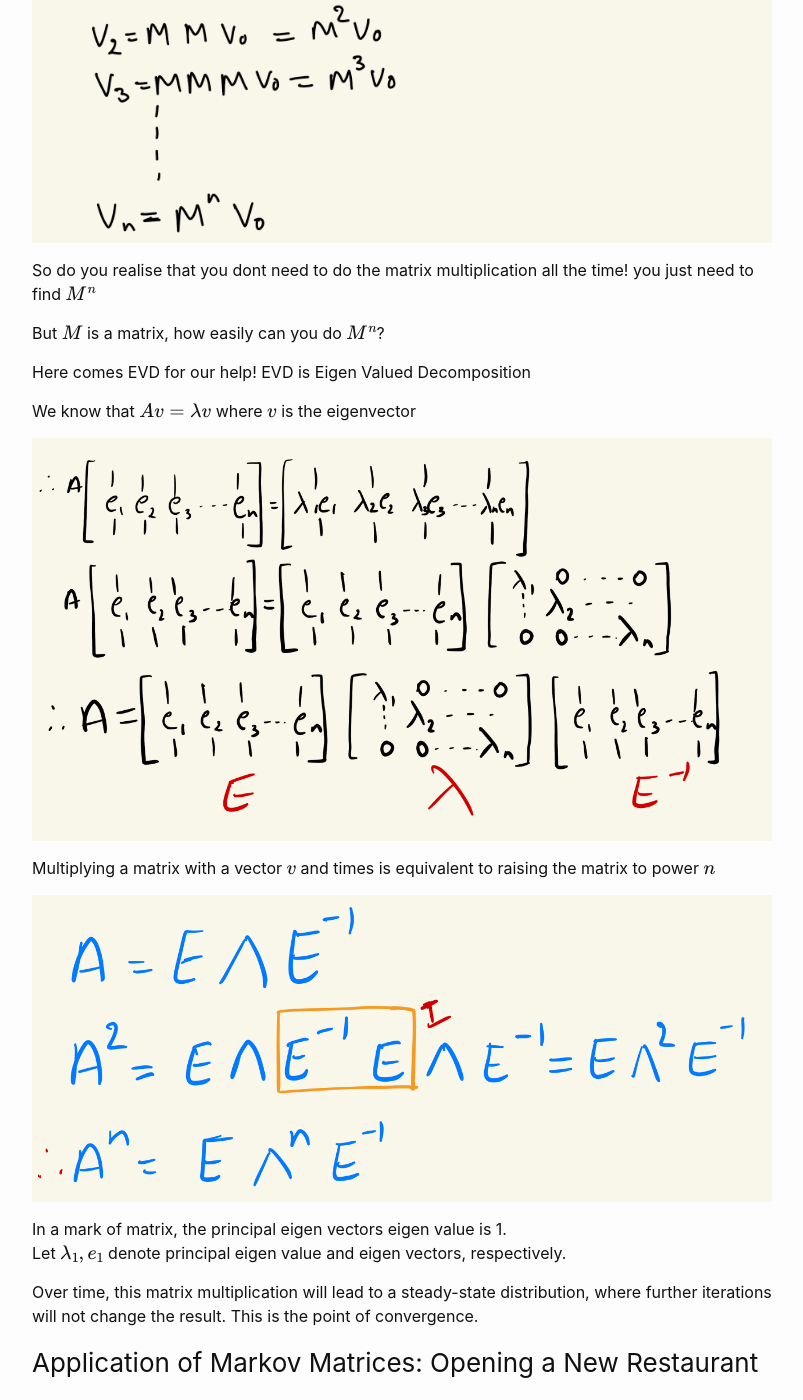
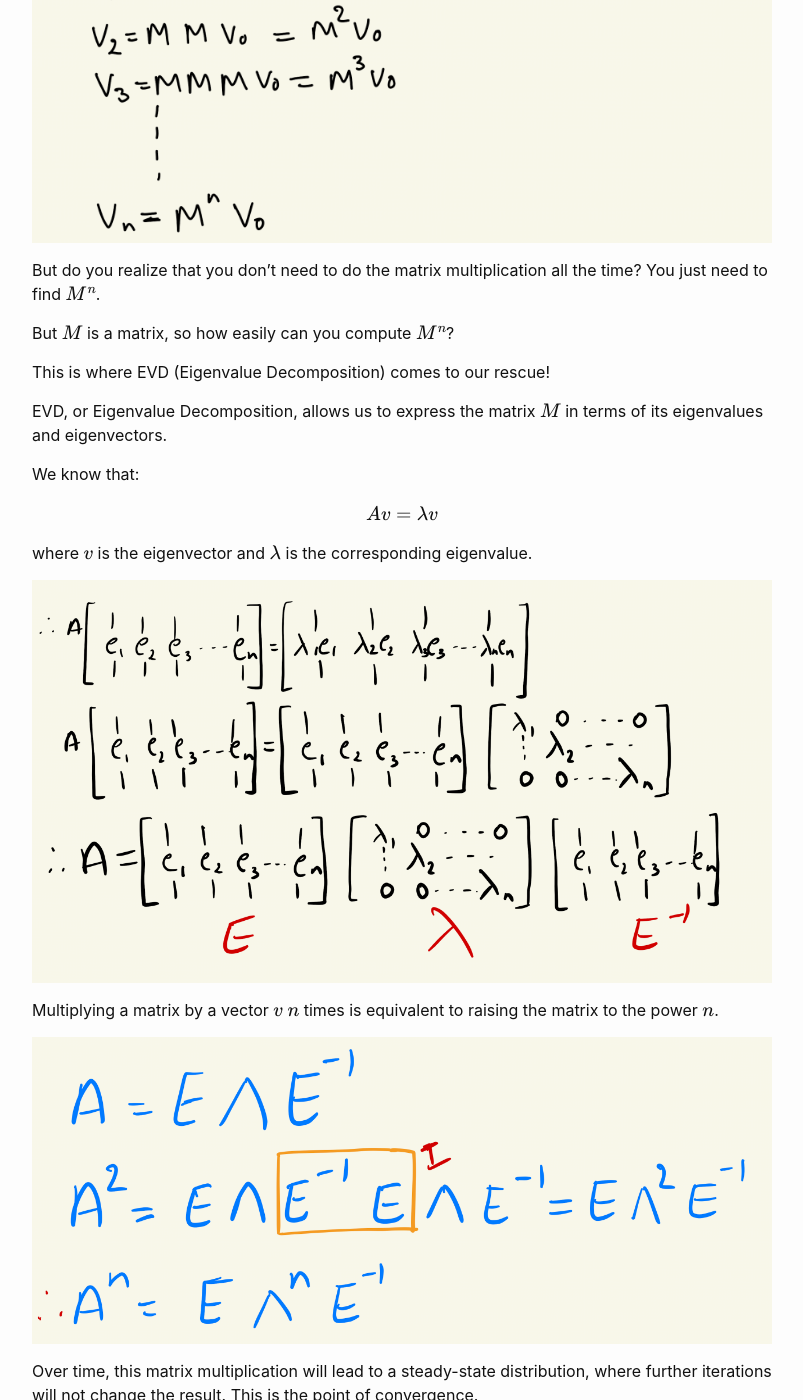
Before and after one commit to sudarshansudarshan/cs503, a Jekyll site: the page built from Galaxy.md, in a window 1280 px wide and 1400 px high, scrolled down 7254 px. Shown: the whole window, without its empty margins (238-1041 px from the left). Built offline with Jekyll 4.4.1, drawn with Linux system fonts in a browser that asks for light colours; formulas are drawn with MathJax 3.

Commit message:
Update Galaxy.md

```diff
--- a/Galaxy.md
+++ b/Galaxy.md
@@ -201,25 +201,27 @@ So, to find the eventual distribution, would you keep performing matrix multipli
 
 ![EVD](/machinelearning/assets/images/EVD1.png)
 
-So do you realise that you dont need to do the matrix multiplication all the time! you just need to find $$M^{n}$$
+But do you realize that you don't need to do the matrix multiplication all the time? You just need to find $$M^{n}$$.
 
-But $$M$$ is a matrix, how easily can you do $$M^{n}$$?
+But $$M$$ is a matrix, so how easily can you compute $$M^{n}$$?
 
-Here comes EVD for our help!
-EVD is Eigen Valued Decomposition
+This is where EVD (Eigenvalue Decomposition) comes to our rescue!
 
-We know that $$A v= \lambda v$$ where $$v$$ is the eigenvector
+EVD, or Eigenvalue Decomposition, allows us to express the matrix $$M$$ in terms of its eigenvalues and eigenvectors.
 
+We know that:
+
+$$
+A v = \lambda v
+$$
+
+where $$v$$ is the eigenvector and $$\lambda$$ is the corresponding eigenvalue.
 
 ![EVD](/machinelearning/assets/images/EVD2.png)
 
-
-Multiplying a matrix with a vector $$v$$ and times is equivalent to raising the matrix to power $$n$$
+Multiplying a matrix by a vector $$v$$ $$n$$ times is equivalent to raising the matrix to the power $$n$$.
 
 ![EVD](/machinelearning/assets/images/EVD3.png)
-
-In a mark of matrix, the principal eigen vectors eigen value is 1.\\
-Let $$\lambda_1, e_1$$ denote principal eigen value and eigen vectors, respectively.
 
 
 Over time, this matrix multiplication will lead to a steady-state distribution, where further iterations will not change the result. This is the point of convergence.
```
